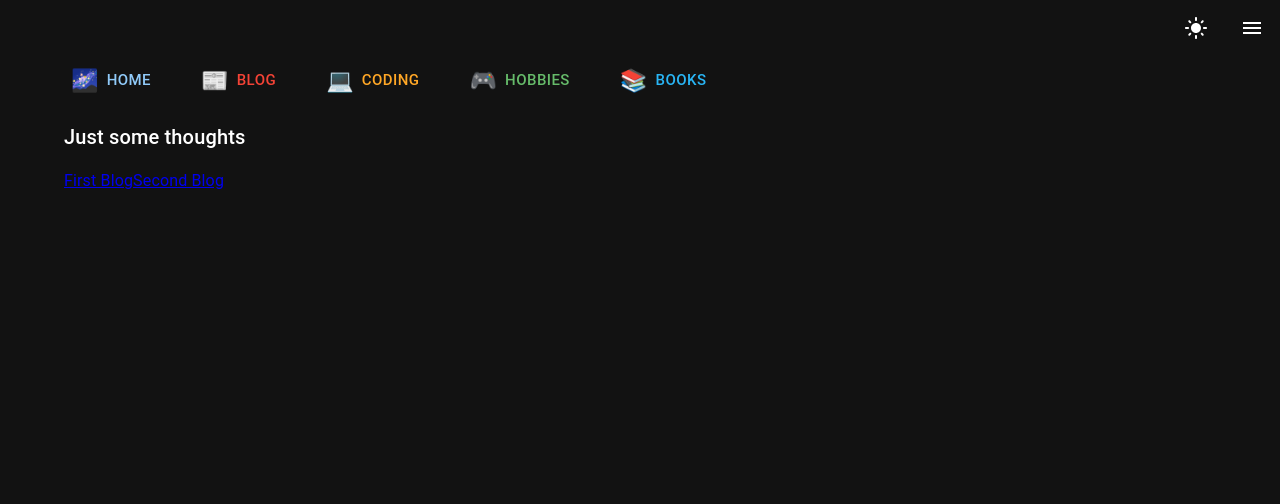
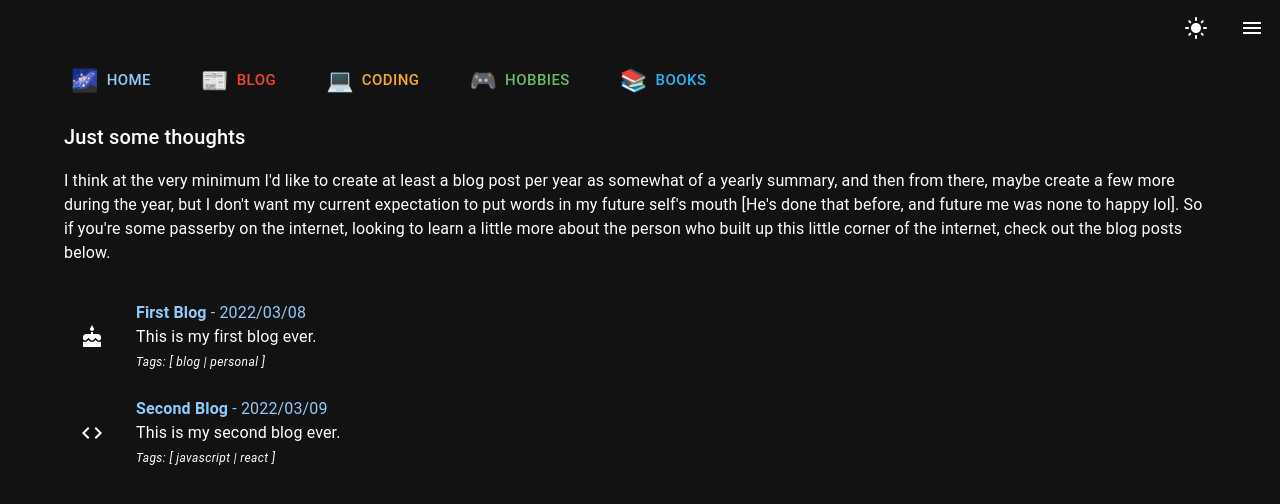
Before and after one commit to EastML/blog-site, a React (Create React App) app: page /blog in a window 1280 px wide. Shown: the top 504 px of the page. Built offline with nearby package versions, Linux system fonts and the light colour scheme.

Commit message:
blog page updates

```diff
--- a/src/pages/blog/BlogEntryPage.js
+++ b/src/pages/blog/BlogEntryPage.js
@@ -1,10 +1,11 @@
-import { Container, Typography } from "@mui/material"
+import { Box, Button, Container, Typography } from "@mui/material"
 import { useParams } from "react-router-dom"
 import Navbar from "../../components/Navbar"
 import ReactMarkdown from 'react-markdown'
 import { useEffect, useState } from "react"
 import { blogs } from "./BlogFiles/_blogs"
 import remarkGfm from "remark-gfm"
+import ArrowBackIcon from '@mui/icons-material/ArrowBack';
 
 const BlogEntryPage = () => {
     const { blogId } = useParams()
@@ -33,8 +34,13 @@ const BlogEntryPage = () => {
             {content ? (
                 <ReactMarkdown children={content} remarkPlugins={[remarkGfm]} />
             ) : (
-                <Typography>Yeah, yeah, give me a second. I'm lookin fer it.</Typography>
+                <Typography>Yeah, yeah, give me a second. I'm lookin fer it...</Typography>
             )}
+            <Box display='flex' justifyContent='center'>
+                <Button variant='outlined' startIcon={<ArrowBackIcon/>} href='/blog'>
+                    Head back to the list of blogs
+                </Button>
+            </Box>
         </Container>
     )
 }
--- a/src/pages/blog/BlogFiles/_blogs.js
+++ b/src/pages/blog/BlogFiles/_blogs.js
@@ -1,13 +1,23 @@
 import firstBlog from './firstBlog.md'
 import secondBlog from './secondBlog.md'
+import CakeIcon from '@mui/icons-material/Cake';
+import CodeIcon from '@mui/icons-material/Code';
 
 export const blogs = {
     '001': {
         name: 'First Blog',
         content: firstBlog,
+        icon: <CakeIcon />,
+        summary: 'This is my first blog ever.',
+        tags: ['blog', 'personal'],
+        date: '2022/03/08'
     },
     '002': {
         name: 'Second Blog',
-        content: secondBlog
+        content: secondBlog,
+        icon: <CodeIcon />,
+        summary: 'This is my second blog ever.',
+        tags: ['javascript', 'react'],
+        date: '2022/03/09'
     }
 }
--- a/src/pages/blog/BlogPage.js
+++ b/src/pages/blog/BlogPage.js
@@ -1,6 +1,6 @@
-import { Container } from "@mui/material"
-import { Link } from "react-router-dom"
+import { Box, Container, Link, List, ListItem, ListItemIcon, ListItemText, Typography } from "@mui/material"
 import Navbar from "../../components/Navbar"
+import StyledSpan from "../../components/StyledSpan"
 import Title from "../../components/Title"
 import { blogs } from "./BlogFiles/_blogs"
 
@@ -13,9 +13,35 @@ const BlogPage = () => {
             <Title mb={2}>
                 Just some thoughts
             </Title>
+            <Box my={2}>
+                I think at the very minimum I'd like to create at least a blog post per year as somewhat of a yearly summary, and then from there, maybe create a few more during the year, but I don't want my current expectation to put words in my future self's mouth [He's done that before, and future me was none to happy lol]. So if you're some passerby on the internet, looking to learn a little more about the person who built up this little corner of the internet, check out the blog posts below.
+            </Box>
+            <List>
             {blogList.map(blog => (
-                <Link key={blog[0]} to={blog[0]}>{blog[1].name}</Link>
+                <ListItem key={blog[1].id}>
+                    <ListItemIcon>
+                        {blog[1].icon}
+                    </ListItemIcon>
+                    <ListItemText>
+                        <Typography component='div'>
+                            <Link key={blog[0]} href={`blog/${blog[0]}`} underline='hover'>
+                                <StyledSpan>{blog[1].name}</StyledSpan> - {blog[1].date}
+                            </Link>
+                        </Typography>
+                        <Typography>
+                            {blog[1].summary}
+                        </Typography>
+                        <Typography fontStyle='italic' variant='caption' gutterBottom>
+                            Tags: [{' '}
+                            {blog[1].tags.map((tag, i) => (
+                                i === blog[1].tags.length - 1 ? `${tag}` : `${tag} | `
+                            ))}
+                            {' '}]
+                        </Typography>
+                    </ListItemText>
+                </ListItem>
             ))}
+            </List>
         </Container>
     )
 }
```
